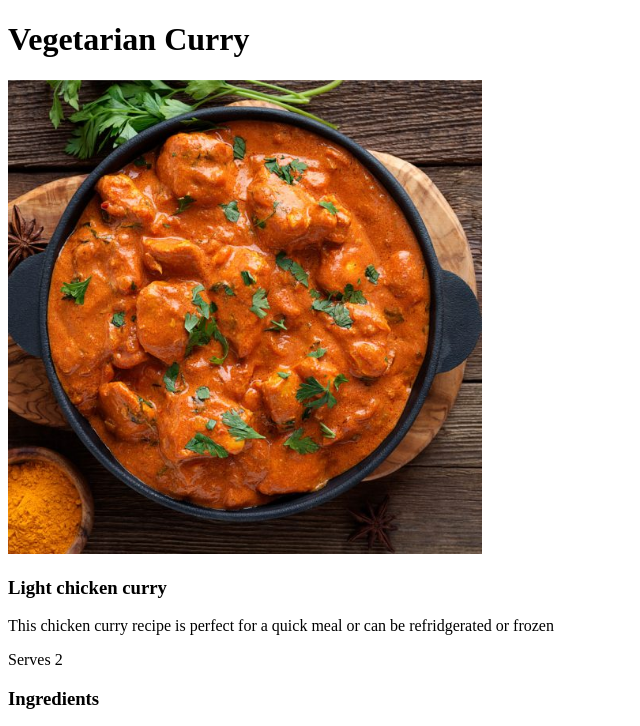
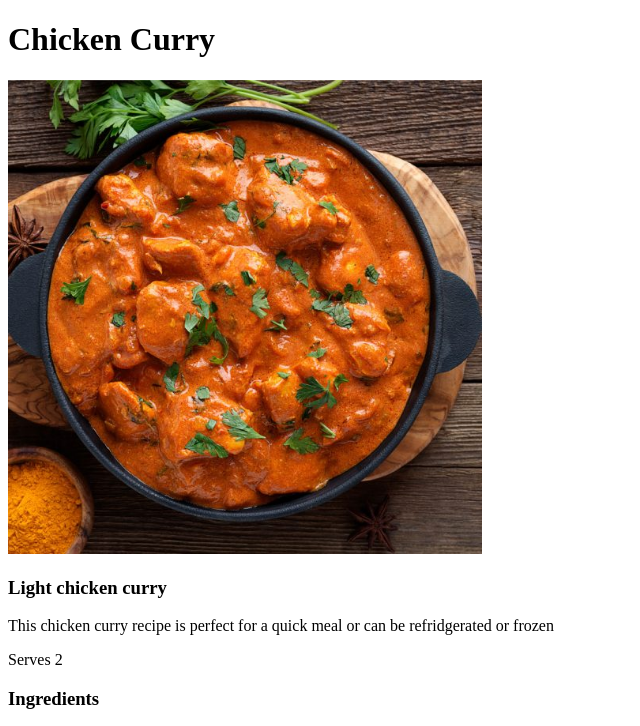
Before and after one commit to Kenshi71/odin-recipes, a plain HTML site: page recipes/chicken-curry.html in a window 1280 px wide. Shown: the top 726 px of the page, without its empty margins (0-640 px from the left). Drawn offline with Linux system fonts and the light colour scheme.

Commit message:
Add files via upload
Updated incorrect recipe title from veggie to chicken curry

```diff
--- a/recipes/chicken-curry.html
+++ b/recipes/chicken-curry.html
@@ -6,7 +6,7 @@
     <title>Chicken Curry</title>
 </head>
 <body>
-<h1>Vegetarian Curry</h1>
+<h1>Chicken Curry</h1>
     <img src="../recipes/Chicken-Curry.jpg" alt="Picture of a plate of chicken curry" height="474" width="474"
     <p><h3>Light chicken curry</h3></p>
     <p>This chicken curry recipe is perfect for a quick meal or can be refridgerated or frozen</p>
```
